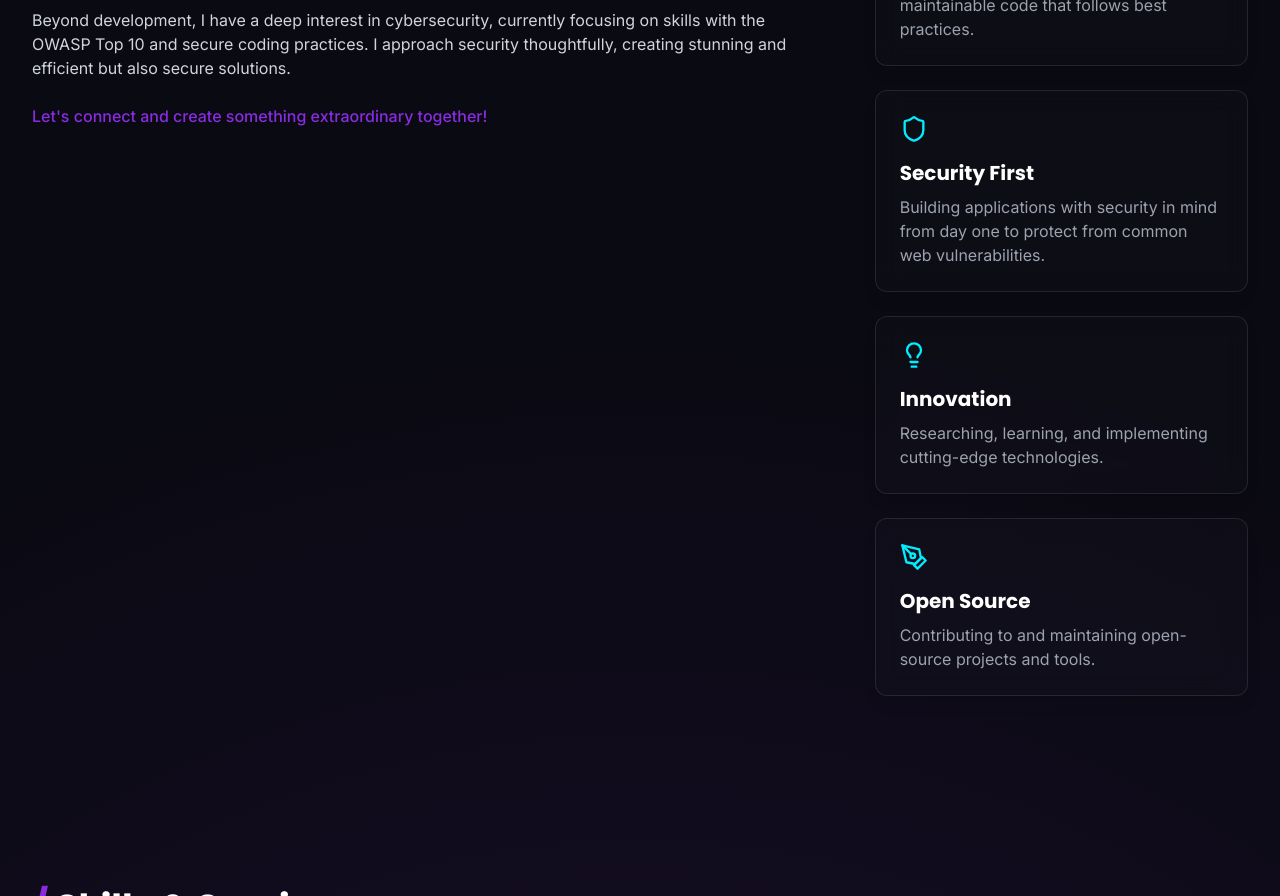
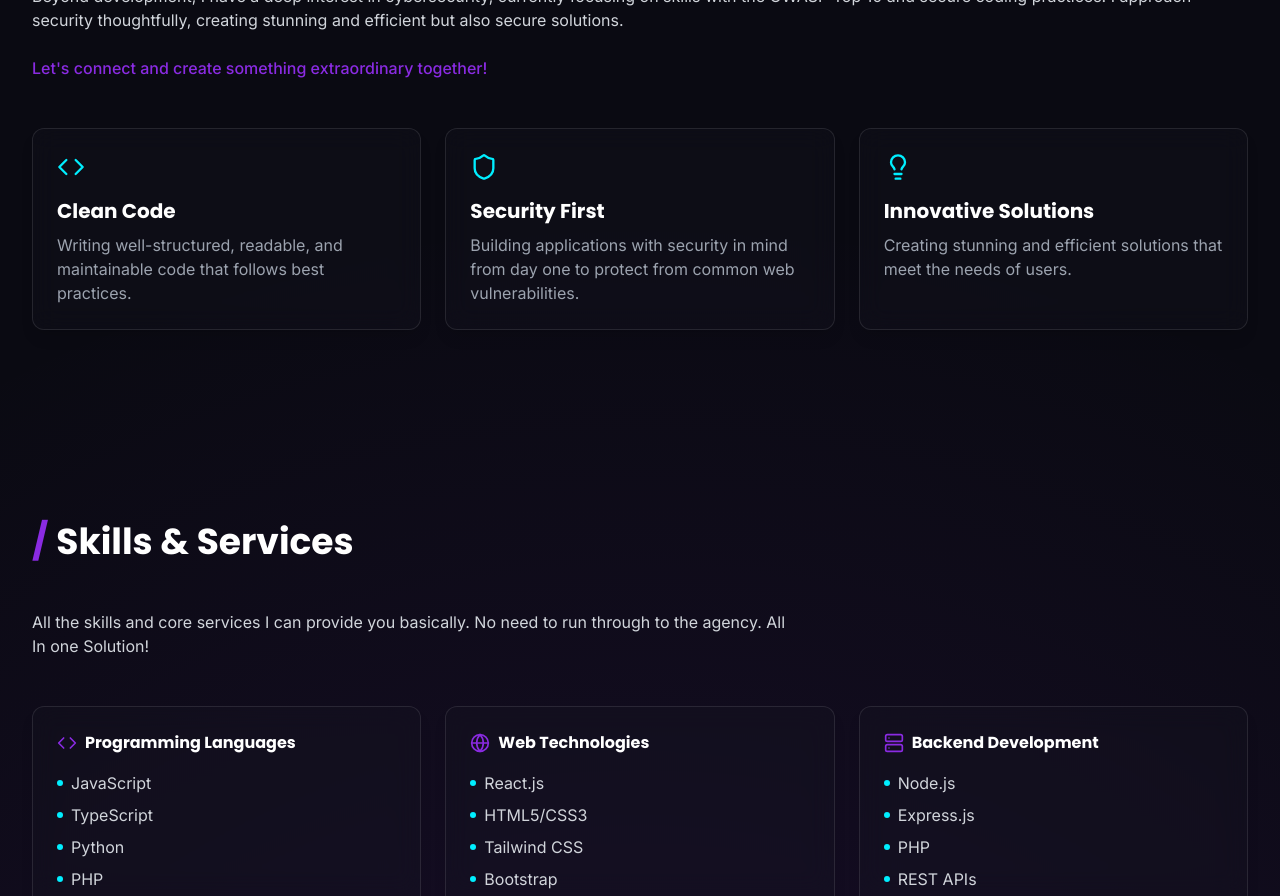
Before and after one commit to ibwmahin/ibwmahin.github.io, a React (Vite) app: page / in a window 1280 px wide. Shown: the part 1120-2016 px from the top of the page. Built offline with nearby package versions, Linux system fonts and the light colour scheme.

Commit message:
about section text update

```diff
--- a/src/sections/About.tsx
+++ b/src/sections/About.tsx
@@ -1,29 +1,38 @@
-import React from 'react';
-import { motion } from 'framer-motion';
-import SectionTitle from '../components/SectionTitle';
-import SkillCard from '../components/SkillCard';
-import { Code, Shield, Lightbulb, PenTool } from 'lucide-react';
+import React from "react";
+import { motion } from "framer-motion";
+import SectionTitle from "../components/SectionTitle";
+import SkillCard from "../components/SkillCard";
+import { Code, Shield, Lightbulb, PenTool } from "lucide-react";
 
 const About: React.FC = () => {
   return (
-    <section id="about" className="section-container relative">
+    <section id="about" className="section-container relative ">
       <SectionTitle title="About" />
 
-      <div className="grid grid-cols-1 lg:grid-cols-3 gap-12 items-start">
+      <div className="grid grid-cols-1 lg:grid-cols-1 gap-12 items-start ">
         {/* Text content */}
         <motion.div
-          className="lg:col-span-2"
+          className="lg:col-span-1"
           initial={{ opacity: 0, x: -20 }}
           whileInView={{ opacity: 1, x: 0 }}
           viewport={{ once: true }}
           transition={{ duration: 0.5 }}
         >
-          <h3 className="text-2xl font-bold mb-4">Developer & Cybersecurity Enthusiast</h3>
+          <h3 className="text-2xl font-bold mb-4">
+            Developer & Cybersecurity Enthusiast
+          </h3>
           <p className="text-gray-300 mb-6">
-            I'm AbdulLa Al Mahin - a passionate Web Developer who specializes in clean high-end optimized websites, landing pages, and web applications. I work with tech like React.js, Node.js, and TypeScript. My code isn't just functional—it's clean, maintainable, and follows best practices.
+            I'm AbdulLa Al Mahin - a passionate Web Developer who specializes in
+            clean high-end optimized websites, landing pages, and web
+            applications. I work with tech like React.js, Node.js, and
+            TypeScript. My code isn't just functional—it's clean, maintainable,
+            and follows best practices.
           </p>
           <p className="text-gray-300 mb-6">
-            Beyond development, I have a deep interest in cybersecurity, currently focusing on skills with the OWASP Top 10 and secure coding practices. I approach security thoughtfully, creating stunning and efficient but also secure solutions.
+            Beyond development, I have a deep interest in cybersecurity,
+            currently focusing on skills with the OWASP Top 10 and secure coding
+            practices. I approach security thoughtfully, creating stunning and
+            efficient but also secure solutions.
           </p>
           <p className="text-primary font-medium cursor-pointer hover:text-accent transition-colors">
             Let's connect and create something extraordinary together!
@@ -31,7 +40,7 @@ const About: React.FC = () => {
         </motion.div>
 
         {/* Skills cards grid */}
-        <div className="grid grid-cols-1 sm:grid-cols-2 lg:grid-cols-1 gap-6">
+        <div className="grid grid-cols-1 sm:grid-cols-2 lg:grid-cols-3 gap-6">
           <SkillCard
             icon={<Code size={28} />}
             title="Clean Code"
@@ -46,14 +55,8 @@ const About: React.FC = () => {
 
           <SkillCard
             icon={<Lightbulb size={28} />}
-            title="Innovation"
-            description="Researching, learning, and implementing cutting-edge technologies."
-          />
-
-          <SkillCard
-            icon={<PenTool size={28} />}
-            title="Open Source"
-            description="Contributing to and maintaining open-source projects and tools."
+            title="Innovative Solutions"
+            description="Creating stunning and efficient solutions that meet the needs of users."
           />
         </div>
       </div>
```
